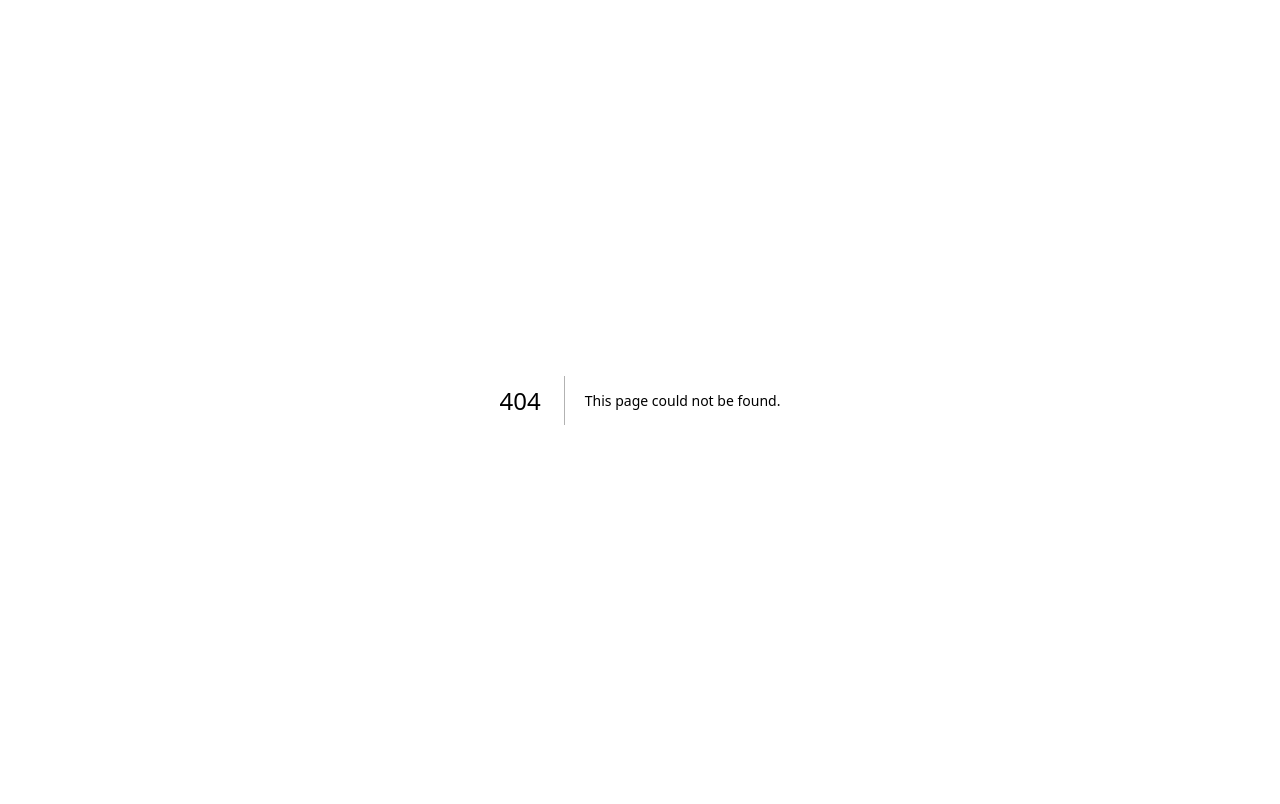
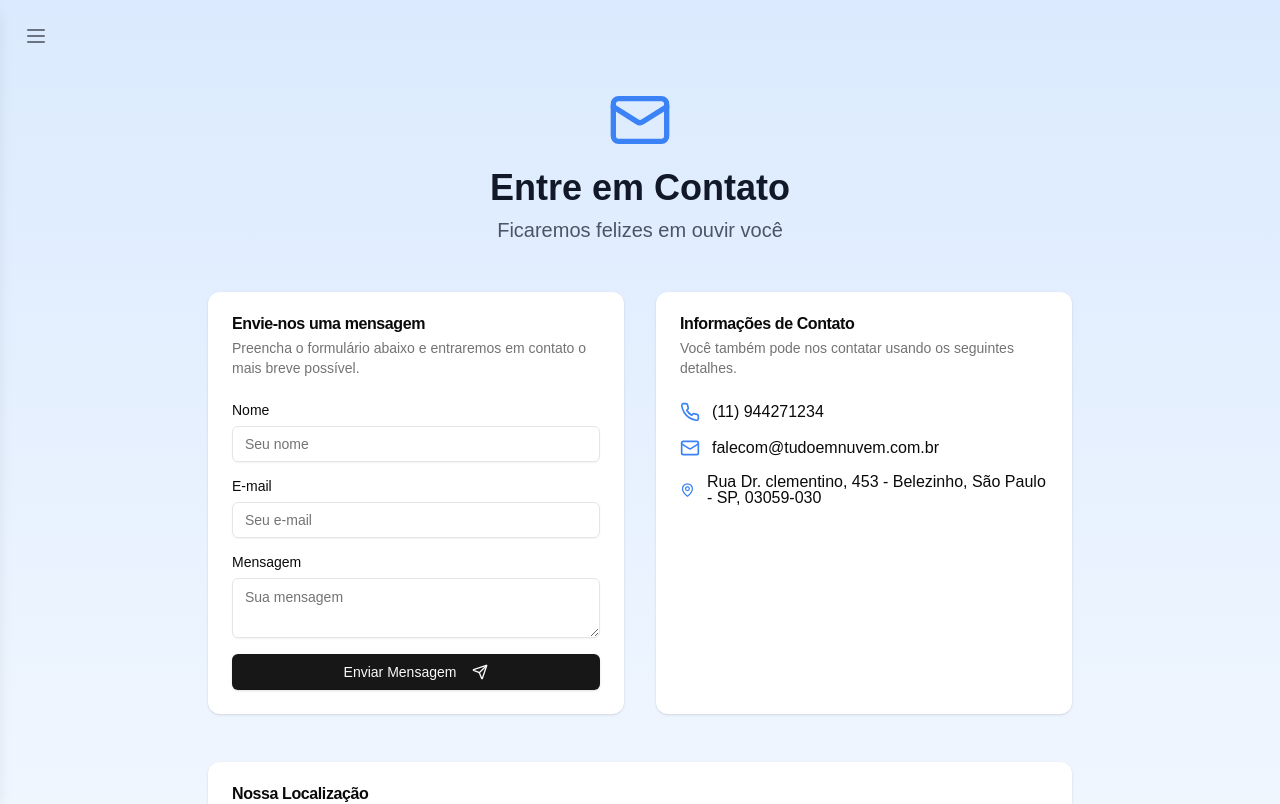
Before and after one commit to Raijoia/website-for-armazenamentoemnuvem, a Next.js app: page /contact in a window 1280 px wide. Before the commit this address had no page. Shown: the top 804 px of the page. Built offline with nearby package versions, Linux system fonts and the light colour scheme.

Commit message:
feat: create page for contact

```diff
--- /dev/null
+++ b/app/contact/page.tsx
@@ -0,0 +1,192 @@
+'use client'
+
+import { useState } from 'react'
+import { Button } from '@/components/ui/button'
+import { Input } from '@/components/ui/input'
+import { Label } from '@/components/ui/label'
+import { Textarea } from '@/components/ui/textarea'
+import {
+  Card,
+  CardContent,
+  CardDescription,
+  CardHeader,
+  CardTitle,
+} from '@/components/ui/card'
+import {
+  PhoneIcon,
+  MailIcon,
+  MapPinIcon,
+  SendIcon,
+  CheckCircleIcon,
+} from 'lucide-react'
+import MenuBurguer from '@/components/MenuBurguer'
+
+// Assume esta função existe e envia os dados do formulário de contato para uma API
+const enviarFormularioContato = async (dadosFormulario: {
+  nome: string
+  email: string
+  mensagem: string
+}) => {
+  // Chamada de API simulada
+  await new Promise(resolve => setTimeout(resolve, 1000))
+  return { sucesso: true }
+}
+
+export default function PaginaContato() {
+  const [nome, setNome] = useState('')
+  const [email, setEmail] = useState('')
+  const [mensagem, setMensagem] = useState('')
+  const [carregando, setCarregando] = useState(false)
+  const [erro, setErro] = useState('')
+  const [sucesso, setSucesso] = useState(false)
+
+  const handleSubmit = async (e: React.FormEvent) => {
+    e.preventDefault()
+    setCarregando(true)
+    setErro('')
+    setSucesso(false)
+
+    try {
+      const resultado = await enviarFormularioContato({ nome, email, mensagem })
+      if (resultado.sucesso) {
+        setSucesso(true)
+        setNome('')
+        setEmail('')
+        setMensagem('')
+      }
+    } catch (err) {
+      setErro('Falha ao enviar mensagem. Por favor, tente novamente.')
+    } finally {
+      setCarregando(false)
+    }
+  }
+
+  return (
+    <div className="min-h-screen bg-gradient-to-b from-blue-100 to-white p-6 font-sans">
+      <MenuBurguer />
+      <div className="max-w-4xl mx-auto container px-4 py-16">
+        <header className="text-center mb-12">
+          <MailIcon className="inline-block w-16 h-16 text-blue-500 mb-4" />
+          <h1 className="text-4xl font-bold text-gray-900 mb-2">
+            Entre em Contato
+          </h1>
+          <p className="text-xl text-gray-600">
+            Ficaremos felizes em ouvir você
+          </p>
+        </header>
+
+        <div className="grid grid-cols-1 md:grid-cols-2 gap-8">
+          <Card>
+            <CardHeader>
+              <CardTitle>Envie-nos uma mensagem</CardTitle>
+              <CardDescription>
+                Preencha o formulário abaixo e entraremos em contato o mais
+                breve possível.
+              </CardDescription>
+            </CardHeader>
+            <CardContent>
+              <form onSubmit={handleSubmit} className="space-y-4">
+                <div className="space-y-2">
+                  <Label htmlFor="nome">Nome</Label>
+                  <Input
+                    id="nome"
+                    placeholder="Seu nome"
+                    value={nome}
+                    onChange={e => setNome(e.target.value)}
+                    required
+                  />
+                </div>
+                <div className="space-y-2">
+                  <Label htmlFor="email">E-mail</Label>
+                  <Input
+                    id="email"
+                    type="email"
+                    placeholder="Seu e-mail"
+                    value={email}
+                    onChange={e => setEmail(e.target.value)}
+                    required
+                  />
+                </div>
+                <div className="space-y-2">
+                  <Label htmlFor="mensagem">Mensagem</Label>
+                  <Textarea
+                    id="mensagem"
+                    placeholder="Sua mensagem"
+                    value={mensagem}
+                    onChange={e => setMensagem(e.target.value)}
+                    required
+                  />
+                </div>
+                <Button type="submit" className="w-full" disabled={carregando}>
+                  {carregando ? 'Enviando...' : 'Enviar Mensagem'}
+                  <SendIcon className="w-4 h-4 ml-2" />
+                </Button>
+              </form>
+
+              {erro && (
+                <div className="mt-4 p-4 bg-red-100 border border-red-400 text-red-700 rounded">
+                  {erro}
+                </div>
+              )}
+
+              {sucesso && (
+                <div className="mt-4 p-4 bg-green-100 border border-green-400 text-green-700 rounded flex items-center">
+                  <CheckCircleIcon className="w-5 h-5 mr-2" />
+                  Sua mensagem foi enviada com sucesso!
+                </div>
+              )}
+            </CardContent>
+          </Card>
+
+          <Card>
+            <CardHeader>
+              <CardTitle>Informações de Contato</CardTitle>
+              <CardDescription>
+                Você também pode nos contatar usando os seguintes detalhes.
+              </CardDescription>
+            </CardHeader>
+            <CardContent className="space-y-4">
+              <div className="flex items-center space-x-3">
+                <PhoneIcon className="w-5 h-5 text-blue-500" />
+                <span>(11) 944271234</span>
+              </div>
+              <div className="flex items-center space-x-3">
+                <MailIcon className="w-5 h-5 text-blue-500" />
+                <span>falecom@tudoemnuvem.com.br</span>
+              </div>
+              <div className="flex items-center space-x-3">
+                <MapPinIcon className="w-5 h-5 text-blue-500" />
+                <span>
+                  Rua Dr. clementino, 453 - Belezinho, São Paulo - SP, 03059-030
+                </span>
+              </div>
+            </CardContent>
+          </Card>
+        </div>
+
+        <div className="mt-12">
+          <Card>
+            <CardHeader>
+              <CardTitle>Nossa Localização</CardTitle>
+            </CardHeader>
+            <CardContent>
+              <div className="aspect-w-16 aspect-h-9">
+                {/* biome-ignore lint/a11y/useIframeTitle: <explanation> */}
+                {/* biome-ignore lint/style/useSelfClosingElements: <explanation> */}
+                <iframe
+                  src="//www.google.com/maps/embed?pb=!1m18!1m12!1m3!1d3657.7639696441743!2d-46.59405962578825!3d-23.540990260841976!2m3!1f0!2f0!3f0!3m2!1i1024!2i768!4f13.1!3m3!1m2!1s0x94ce5ed2fae5085b%3A0xf0c0b6190ad3c625!2sR.%20Dr.%20Clementino%2C%20453%20-%20Belenzinho%2C%20S%C3%A3o%20Paulo%20-%20SP%2C%2003059-030!5e0!3m2!1spt-BR!2sbr!4v1730393954257!5m2!1spt-BR!2sbr"
+                  width="100%"
+                  height="450"
+                  style={{ border: 0 }}
+                  allowFullScreen
+                  loading="lazy"
+                  referrerPolicy="no-referrer-when-downgrade"
+                ></iframe>
+              </div>
+            </CardContent>
+          </Card>
+        </div>
+      </div>
+    </div>
+  )
+}
--- /dev/null
+++ b/components/ui/textarea.tsx
@@ -0,0 +1,24 @@
+import * as React from "react"
+
+import { cn } from "@/lib/utils"
+
+export interface TextareaProps
+  extends React.TextareaHTMLAttributes<HTMLTextAreaElement> {}
+
+const Textarea = React.forwardRef<HTMLTextAreaElement, TextareaProps>(
+  ({ className, ...props }, ref) => {
+    return (
+      <textarea
+        className={cn(
+          "flex min-h-[60px] w-full rounded-md border border-input bg-transparent px-3 py-2 text-sm shadow-sm placeholder:text-muted-foreground focus-visible:outline-none focus-visible:ring-1 focus-visible:ring-ring disabled:cursor-not-allowed disabled:opacity-50",
+          className
+        )}
+        ref={ref}
+        {...props}
+      />
+    )
+  }
+)
+Textarea.displayName = "Textarea"
+
+export { Textarea }
```
